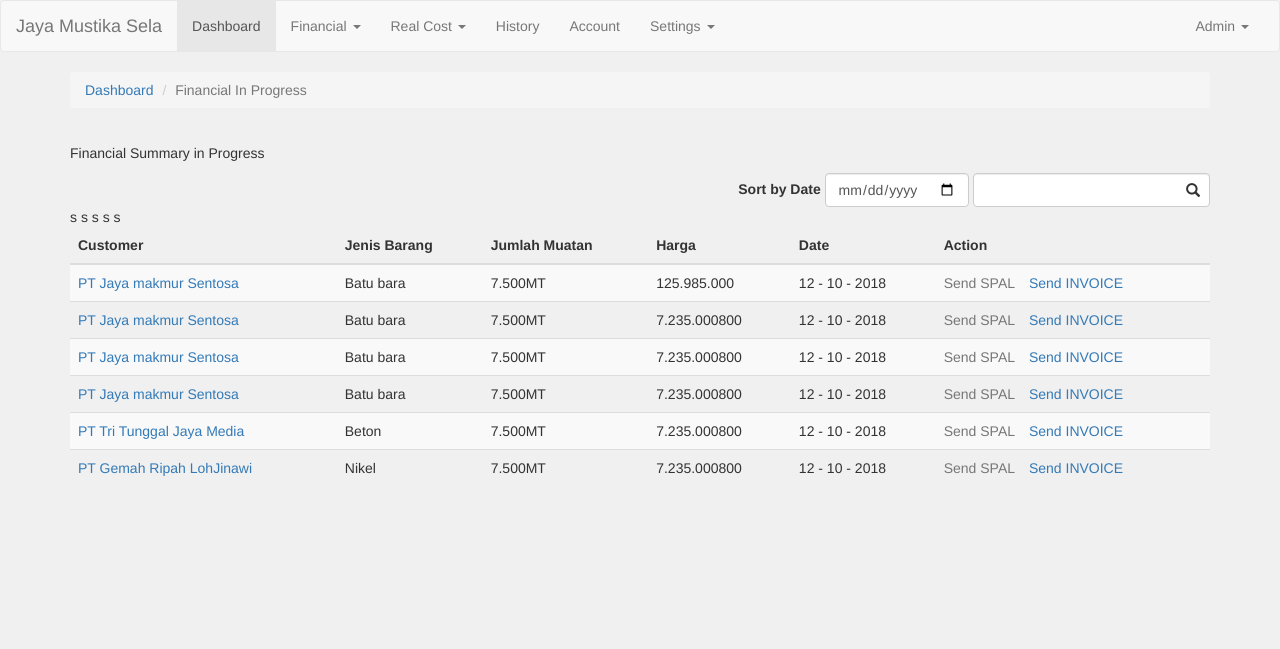
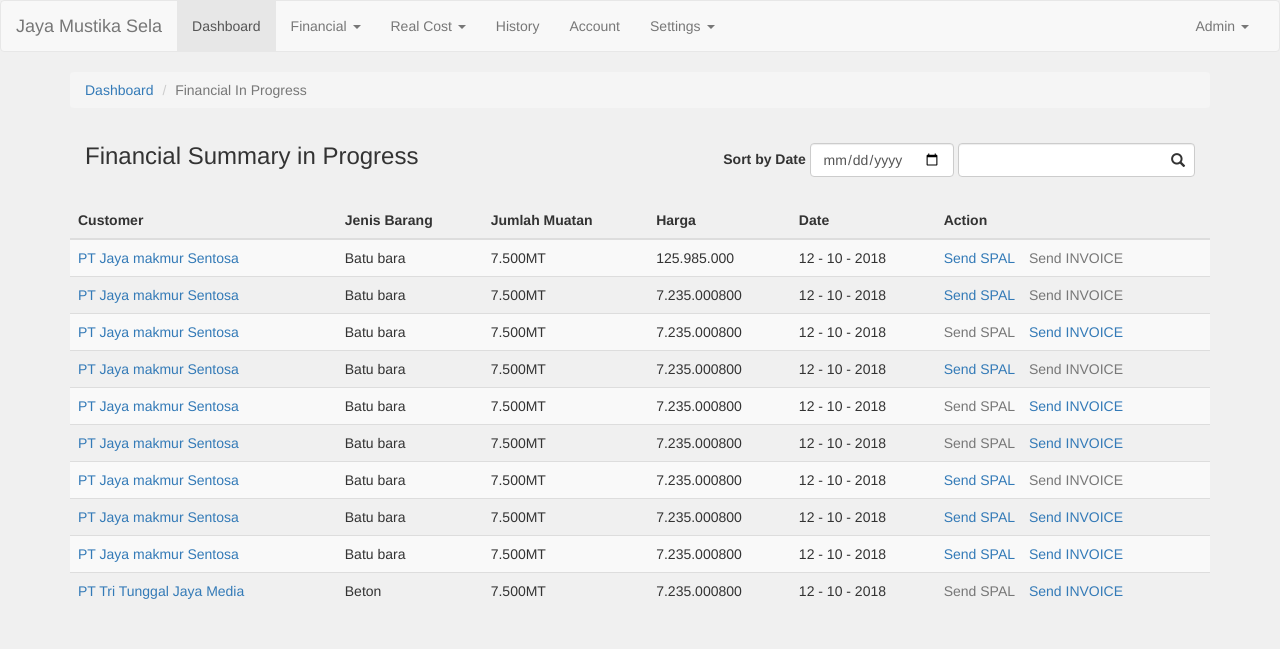
Before and after one commit to ganfadhil/jayamustika, a plain HTML site: page financialinprogress.html in a window 1280 px wide. Drawn offline with nearby package versions, Linux system fonts and the light colour scheme.

Commit message:
update code

```diff
--- a/css/style.css
+++ b/css/style.css
@@ -11,6 +11,12 @@
     border-top: 1px solid #cbcbcb;
     margin: 30px 0;
     padding: 0;
+}
+.no-padding{
+  padding: 0px;
+}
+.no-margin{
+  margin: 0px;
 }
 /* dashboard */
 .card-resume {
@@ -65,9 +71,10 @@
 /* financial in progress */
 .table-in-progress{
   width: 100%;
-  max-height: 700px;
+  max-height: 400px;
   overflow-y: scroll;
   display: inline-block;
+  margin-top: 25px;
   margin-bottom: 35px;
 }
 .text-spal {
--- a/financialinprogress.html
+++ b/financialinprogress.html
@@ -97,19 +97,23 @@
       <div class="row">
         <div class="col-lg-12 col-md-12 col-sm-12 col-xs-12">
           <div class="table-header">
-            <span class="pull-left">Financial Summary in Progress</span>
+            <div class="col-lg-5 col-md-12 col-sm-12 col-xs-12">
+              <h3 class="no-margin">Financial Summary in Progress</h3>
             </div>
-          <form class="pull-right form-inline">
+            <div class="col-lg-7 col-md-12 col-sm-12 col-xs-12">
+              <div class="form-inline pull-right">
                 <div class="form-group">
                   <label for="date">Sort by Date</label>
                   <input type="date" class="form-control" id="date" placeholder="Date" required="required"/>
                 </div>
                 <div class="form-group has-feedback">
-              <input type="text" class="form-control" id="inputSuccess2" aria-describedby="inputSuccess2Status">
+                  <input type="text" class="form-control" id="searchProgress" aria-describedby="searchProgress">
                   <span class="glyphicon glyphicon-search form-control-feedback" aria-hidden="true"></span>
-              <span id="inputSuccess2Status" class="sr-only">(success)</span>
+                  <span id="searchProgressStatus" class="sr-only">(success)</span>
                 </div>
-          </form>
+              </div>
+            </div>
+          </div>
           <div class="table-in-progress">
             <table class="table table-striped">
               <thead>
@@ -130,14 +134,25 @@
                   <td>125.985.000</td>
                   <td>12 - 10 - 2018</td>
                   <td>
-                  <a href="" class="text-muted text-spal">Send SPAL</a>
-                  <a href="" class="text-primary">Send INVOICE</a>
+                    <a href="" class="text-primary text-spal">Send SPAL</a>
+                    <a href="" class="text-muted">Send INVOICE</a>
                   </td>
                 </tr>
                 <tr>
                   <td><a href="#">PT Jaya makmur Sentosa</a></td>
                   <td>Batu bara</td>
-                <td>7.500MT</td>s
+                  <td>7.500MT</td>
+                  <td>7.235.000800</td>
+                  <td>12 - 10 - 2018</td>
+                  <td>
+                    <a href="" class="text-primary text-spal">Send SPAL</a>
+                    <a href="" class="text-muted">Send INVOICE</a>
+                  </td>
+                </tr>
+                <tr>
+                  <td><a href="#">PT Jaya makmur Sentosa</a></td>
+                  <td>Batu bara</td>
+                  <td>7.500MT</td>
                   <td>7.235.000800</td>
                   <td>12 - 10 - 2018</td>
                   <td>
@@ -148,7 +163,18 @@
                 <tr>
                   <td><a href="#">PT Jaya makmur Sentosa</a></td>
                   <td>Batu bara</td>
-                <td>7.500MT</td>s
+                  <td>7.500MT</td>
+                  <td>7.235.000800</td>
+                  <td>12 - 10 - 2018</td>
+                  <td>
+                    <a href="" class="text-primary text-spal">Send SPAL</a>
+                    <a href="" class="text-muted">Send INVOICE</a>
+                  </td>
+                </tr>
+                <tr>
+                  <td><a href="#">PT Jaya makmur Sentosa</a></td>
+                  <td>Batu bara</td>
+                  <td>7.500MT</td>
                   <td>7.235.000800</td>
                   <td>12 - 10 - 2018</td>
                   <td>
@@ -159,7 +185,7 @@
                 <tr>
                   <td><a href="#">PT Jaya makmur Sentosa</a></td>
                   <td>Batu bara</td>
-                <td>7.500MT</td>s
+                  <td>7.500MT</td>
                   <td>7.235.000800</td>
                   <td>12 - 10 - 2018</td>
                   <td>
@@ -168,9 +194,42 @@
                   </td>
                 </tr>
                 <tr>
+                  <td><a href="#">PT Jaya makmur Sentosa</a></td>
+                  <td>Batu bara</td>
+                  <td>7.500MT</td>
+                  <td>7.235.000800</td>
+                  <td>12 - 10 - 2018</td>
+                  <td>
+                    <a href="" class="text-primary text-spal">Send SPAL</a>
+                    <a href="" class="text-muted">Send INVOICE</a>
+                  </td>
+                </tr>
+                <tr>
+                  <td><a href="#">PT Jaya makmur Sentosa</a></td>
+                  <td>Batu bara</td>
+                  <td>7.500MT</td>
+                  <td>7.235.000800</td>
+                  <td>12 - 10 - 2018</td>
+                  <td>
+                    <a href="" class="text-primary text-spal">Send SPAL</a>
+                    <a href="" class="text-primary">Send INVOICE</a>
+                  </td>
+                </tr>
+                <tr>
+                  <td><a href="#">PT Jaya makmur Sentosa</a></td>
+                  <td>Batu bara</td>
+                  <td>7.500MT</td>
+                  <td>7.235.000800</td>
+                  <td>12 - 10 - 2018</td>
+                  <td>
+                    <a href="" class="text-primary text-spal">Send SPAL</a>
+                    <a href="" class="text-primary">Send INVOICE</a>
+                  </td>
+                </tr>
+                <tr>
                   <td><a href="#">PT Tri Tunggal Jaya Media</a></td>
                   <td>Beton</td>
-                <td>7.500MT</td>s
+                  <td>7.500MT</td>
                   <td>7.235.000800</td>
                   <td>12 - 10 - 2018</td>
                   <td>
@@ -181,7 +240,7 @@
                 <tr>
                   <td><a href="#">PT Gemah Ripah LohJinawi</a></td>
                   <td>Nikel</td>
-                <td>7.500MT</td>s
+                  <td>7.500MT</td>
                   <td>7.235.000800</td>
                   <td>12 - 10 - 2018</td>
                   <td>
```
Also changed, not shown: createfinancial.html (+2 -3 lines), index.html (+2 -2 lines). Lines whose indentation alone changed are shown as unchanged.
